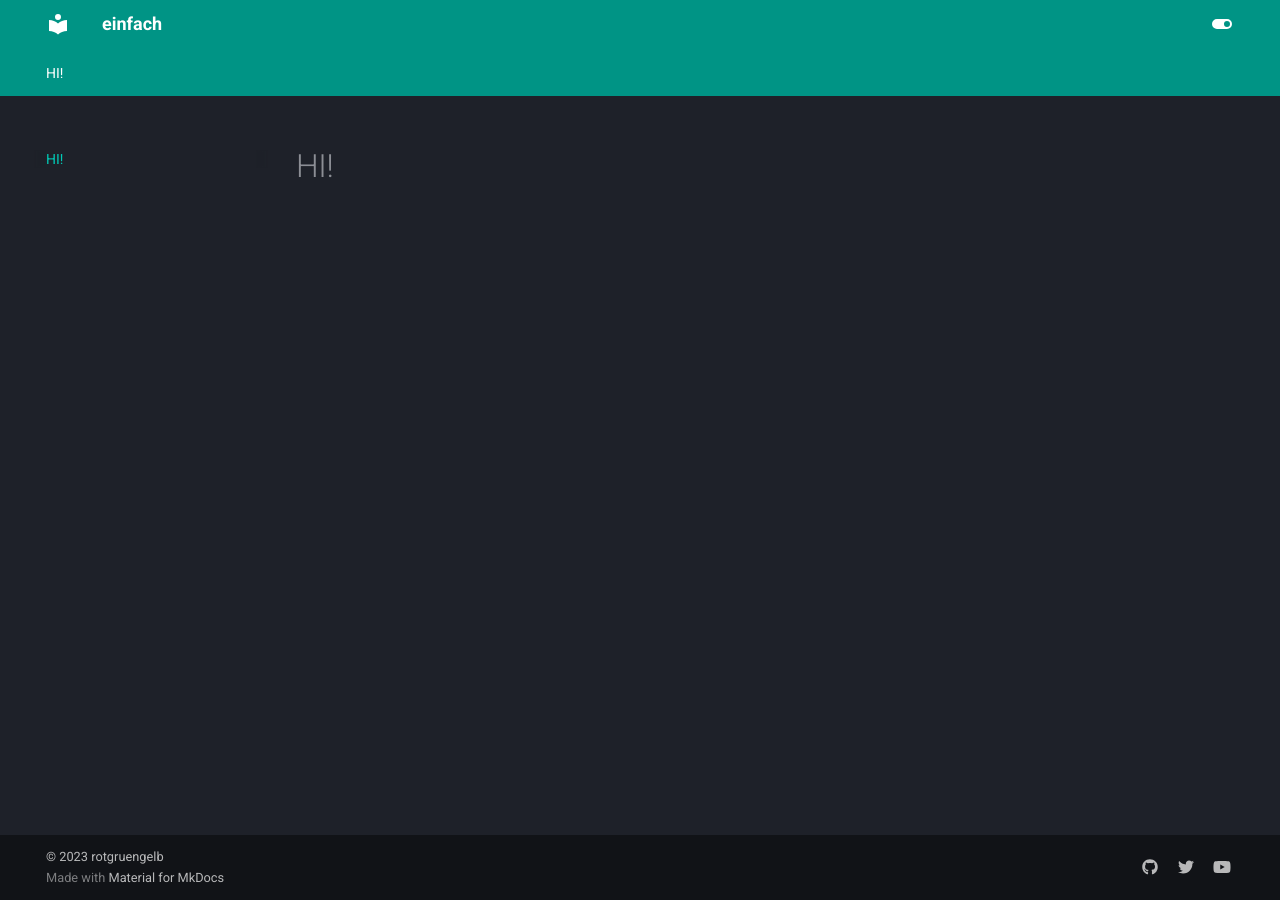
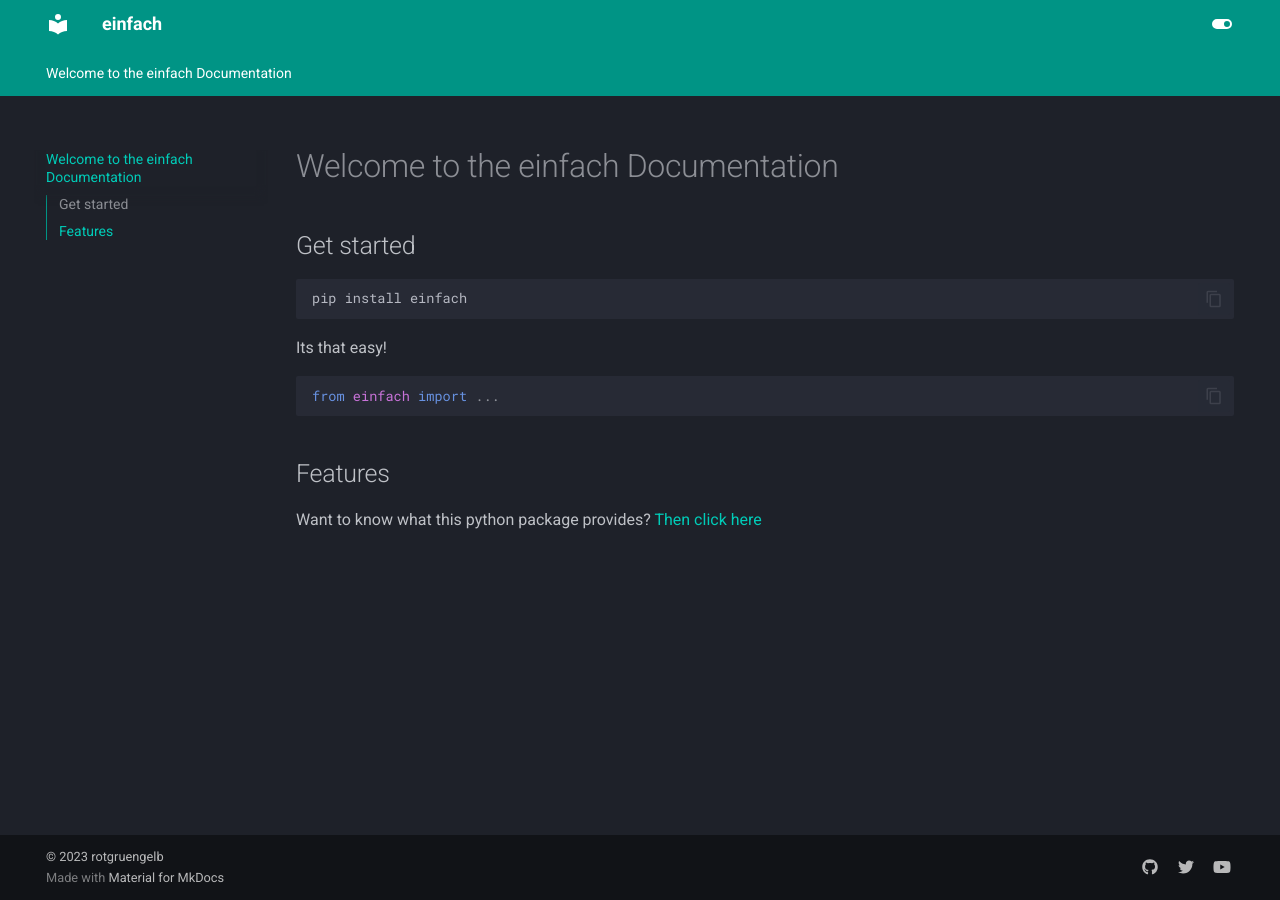
Before and after one commit to rotgruengelb/einfach, an MkDocs documentation site: the page built from docs/index.md, in a window 1280 px wide. Built offline with MkDocs 1.6.1 and Material for MkDocs 9.7.7, drawn with Linux system fonts in a browser that asks for light colours.

Commit message:
index update

````diff
--- a/docs/index.md
+++ b/docs/index.md
@@ -1 +1,14 @@
-# HI!
+# Welcome to the einfach Documentation
+
+## Get started
+```bash
+pip install einfach
+```
+Its that easy!
+```py
+from einfach import ...
+```
+## Features
+
+Want to know what this python package provides?
+[Then click here](https://example.net)
````
